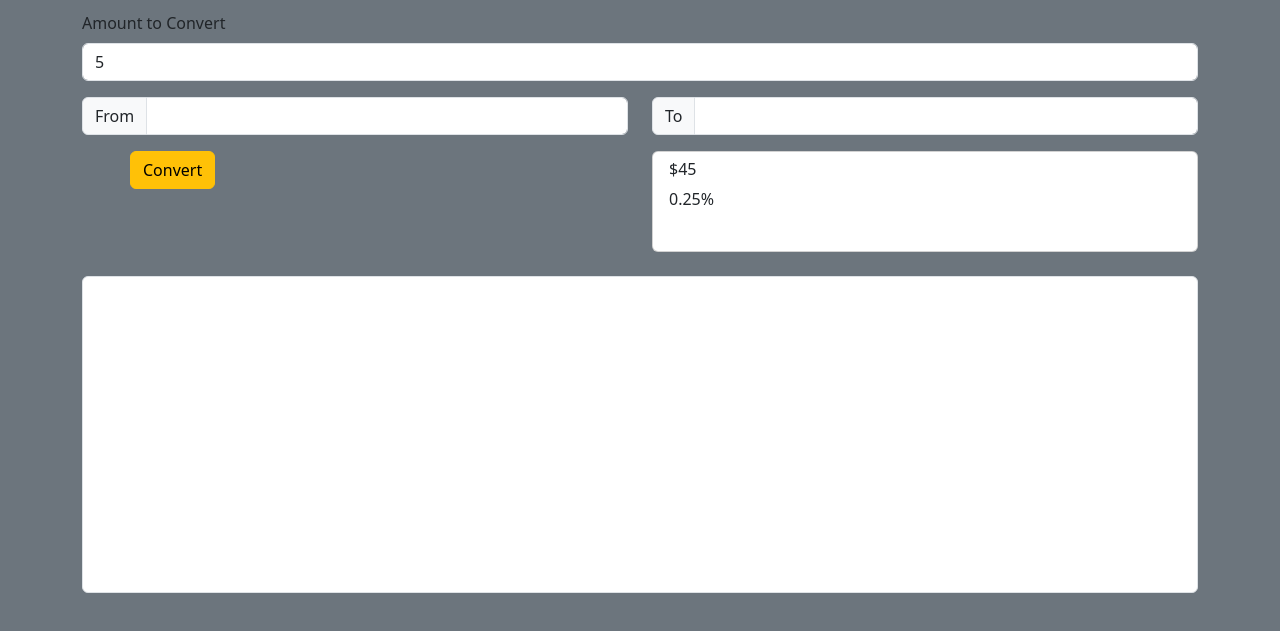
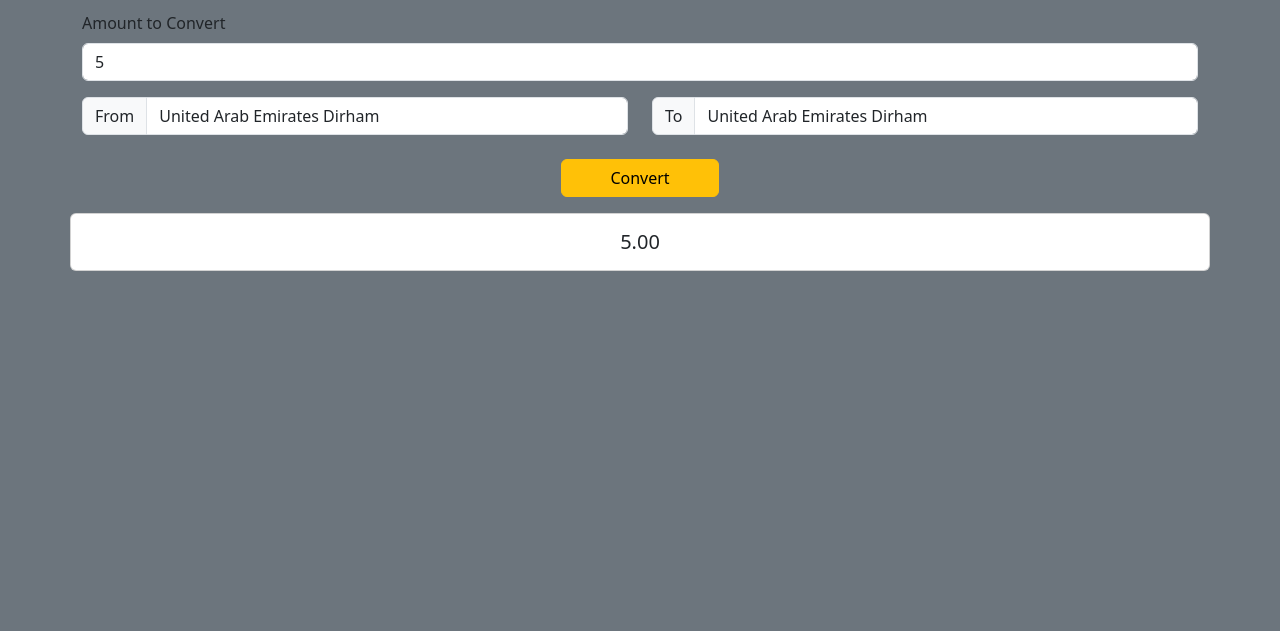
Before and after one commit to Ridwanade0/currency-converter, a plain HTML site: page index.html in a window 1280 px wide. Both pictures are taken after typing "5" into the empty fields and a click on the button "Convert". Shown: the part 71-702 px from the top of the page. Drawn offline with nearby package versions, Linux system fonts and the light colour scheme; no server answers.

Commit message:
completed
completed all conversion and calculations logic acheived

```diff
--- a/index.html
+++ b/index.html
@@ -49,28 +49,25 @@
         </div>
       </div>
       <div class="row">
-        <div class="col">
-          <button class="btn btn-warning ms-5" id="convertCurrencyBTN">
+        <div class="col text-center mb-3 mt-2">
+          <button class="btn btn-warning px-5" id="convertCurrencyBTN">
             Convert
           </button>
         </div>
-        <div class="col">
-          <div class="card p-2 px-3">
-            <h6 class="" id="targetCurrencyAmount">$45</h6>
-            <p id="curencyRate">0.25%</p>
-            <p>
-              <span id="conversionDate"></span>
-              <span id="conversionTime"></span>
-            </p>
-          </div>
+
+      </div>
+      <div class="row">
+        <div class="card p-2 px-3">
+          <h5 class="mt-2 text-center" id="targetCurrencyAmount">Conversion Here...</h6>
         </div>
       </div>
-      <canvas
+      <!-- <canvas
         id="currencyGraphCanvas"
         class="w-100 border mt-4 rounded bg-white"
         height="85px"
       >
-      </canvas>
+      </canvas> -->
+      <!-- in this canvas i wish to create a chart that shows graphical history of currency rates by calling to api history, i planned on drawing the chart using chart.js  -->
     </div>
 
 
--- /dev/null
+++ b/packages/rates.json
@@ -0,0 +1,171 @@
+{
+  "AED": 3.6728,
+  "AFN": 70.60696,
+  "ALL": 95.48072,
+  "AMD": 404.489768,
+  "ANG": 1.802108,
+  "AOA": 828.724,
+  "ARS": 814.372181,
+  "AUD": 1.490624,
+  "AWG": 1.8025,
+  "AZN": 1.7,
+  "BAM": 1.789011,
+  "BBD": 2,
+  "BDT": 109.739029,
+  "BGN": 1.78654,
+  "BHD": 0.37691,
+  "BIF": 2849.673928,
+  "BMD": 1,
+  "BND": 1.331211,
+  "BOB": 6.909831,
+  "BRL": 4.9072,
+  "BSD": 1,
+  "BTC": 0.000021904646,
+  "BTN": 83.188715,
+  "BWP": 13.539818,
+  "BYN": 3.271231,
+  "BZD": 2.015633,
+  "CAD": 1.33709,
+  "CDF": 2729.821834,
+  "CHF": 0.852153,
+  "CLF": 0.033275,
+  "CLP": 918.15,
+  "CNH": 7.182815,
+  "CNY": 7.1078,
+  "COP": 3876.507198,
+  "CRC": 519.56831,
+  "CUC": 1,
+  "CUP": 25.75,
+  "CVE": 100.861664,
+  "CZK": 22.4556,
+  "DJF": 178.045324,
+  "DKK": 6.811964,
+  "DOP": 58.597801,
+  "DZD": 134.252664,
+  "EGP": 30.8968,
+  "ERN": 15,
+  "ETB": 56.522181,
+  "EUR": 0.913489,
+  "FJD": 2.2392,
+  "FKP": 0.785817,
+  "GBP": 0.785817,
+  "GEL": 2.685,
+  "GGP": 0.785817,
+  "GHS": 11.91429,
+  "GIP": 0.785817,
+  "GMD": 67.275,
+  "GNF": 8597.485569,
+  "GTQ": 7.821776,
+  "GYD": 209.197609,
+  "HKD": 7.821,
+  "HNL": 24.661206,
+  "HRK": 6.882441,
+  "HTG": 131.703294,
+  "HUF": 345.567066,
+  "IDR": 15570.130826,
+  "ILS": 3.76747,
+  "IMP": 0.785817,
+  "INR": 83.02755,
+  "IQD": 1309.883291,
+  "IRR": 42037.5,
+  "ISK": 137.3,
+  "JEP": 0.785817,
+  "JMD": 154.425264,
+  "JOD": 0.7095,
+  "JPY": 144.92,
+  "KES": 158.75,
+  "KGS": 89.2813,
+  "KHR": 4097.067282,
+  "KMF": 449.500188,
+  "KPW": 900,
+  "KRW": 1318.051733,
+  "KWD": 0.307415,
+  "KYD": 0.83331,
+  "KZT": 454.66206,
+  "LAK": 20608.508713,
+  "LBP": 15028.784574,
+  "LKR": 322.59436,
+  "LRD": 188.825003,
+  "LSL": 18.711982,
+  "LYD": 4.797819,
+  "MAD": 9.955864,
+  "MDL": 17.749473,
+  "MGA": 4573.653557,
+  "MKD": 56.192964,
+  "MMK": 2099.87246,
+  "MNT": 3450,
+  "MOP": 8.048992,
+  "MRU": 39.357996,
+  "MUR": 44.179999,
+  "MVR": 15.41,
+  "MWK": 1683.283583,
+  "MXN": 16.9688,
+  "MYR": 4.6415,
+  "MZN": 63.875002,
+  "NAD": 18.711982,
+  "NGN": 885.175541,
+  "NIO": 36.598475,
+  "NOK": 10.332965,
+  "NPR": 133.103715,
+  "NZD": 1.601063,
+  "OMR": 0.384942,
+  "PAB": 1,
+  "PEN": 3.697117,
+  "PGK": 3.733872,
+  "PHP": 56.210835,
+  "PKR": 281.310746,
+  "PLN": 3.965548,
+  "PYG": 7268.568754,
+  "QAR": 3.645711,
+  "RON": 4.5418,
+  "RSD": 107.095109,
+  "RUB": 89.365505,
+  "RWF": 1264.435429,
+  "SAR": 3.750157,
+  "SBD": 8.453689,
+  "SCR": 13.241252,
+  "SDG": 601,
+  "SEK": 10.236815,
+  "SGD": 1.331355,
+  "SHP": 0.785817,
+  "SLL": 20969.5,
+  "SOS": 571.434556,
+  "SRD": 36.836,
+  "SSP": 130.26,
+  "STD": 22281.8,
+  "STN": 22.410962,
+  "SVC": 8.749302,
+  "SYP": 2512.53,
+  "SZL": 18.708294,
+  "THB": 34.97,
+  "TJS": 10.954237,
+  "TMT": 3.51,
+  "TND": 3.094,
+  "TOP": 2.348168,
+  "TRY": 29.971725,
+  "TTD": 6.787227,
+  "TWD": 31.131501,
+  "TZS": 2510,
+  "UAH": 38.153347,
+  "UGX": 3799.766874,
+  "USD": 1,
+  "UYU": 39.353278,
+  "UZS": 12388.846306,
+  "VES": 35.893617,
+  "VND": 24410,
+  "VUV": 118.722,
+  "WST": 2.8,
+  "XAF": 599.20954,
+  "XAG": 0.04337501,
+  "XAU": 0.00049123,
+  "XCD": 2.70255,
+  "XDR": 0.749254,
+  "XOF": 599.20954,
+  "XPD": 0.00100548,
+  "XPF": 109.00824,
+  "XPT": 0.00106769,
+  "YER": 250.350066,
+  "ZAR": 18.628187,
+  "ZMW": 25.974084,
+  "ZWL": 322
+}
--- a/scripts/scripts.js
+++ b/scripts/scripts.js
@@ -1,7 +1,8 @@
 const baseCurrency = document.getElementById("baseCurrency");
 const targetCurrency = document.getElementById("targetCurrency");
-
-function update_dropdownlist() {
+const convertBTN = document.getElementById("convertCurrencyBTN");
+const targetCurrencyAmountValue = document.getElementById("targetCurrencyAmount");
+function currencySelector() {
   fetch("../packages/currencySymbols.json")
     .then((response) => response.json())
     .then((currencySymbols) => {
@@ -25,31 +26,28 @@ function update_dropdownlist() {
     });
 }
 
-function apiCall() {
-  const appId = "b010664484b3488e8998f0fac8169401";
+function currencyRates() {
+  fetch("../packages/rates.json")
+    .then((response) => response.json())
+    .then((currencyExchangeRate) => {
+      // conversion logic
+      const amountToConvert = parseFloat(
+        document.getElementById("baseCurrencyAmount").value
+      );
 
-  $.get(
-    "https://openexchangerates.org/api/latest.json",
-    { app_id: appId },
-    function (data) {
-      currencyKeys = Object.keys(data.rates);
-      currencyValues = Object.values(data.rates);
-      console.log(currencyKeys.length);
-      // console.log(currencyValues);
-    }
-  );
+      let baseExchangeRate = currencyExchangeRate[baseCurrency.value];
+      let targetExchangeRate = currencyExchangeRate[targetCurrency.value];
+
+      const amountInUSD = amountToConvert / baseExchangeRate;
+      const targetCurrencyAmount = amountInUSD * targetExchangeRate;
+
+      targetCurrencyAmountValue.innerHTML = `${targetCurrencyAmount.toFixed(2)} `
+
+    });
 }
 
-function register_function() {
-  apiCall();
-  console.log("appi call successfull... ");
-  console.log(currencyKeys);
-
-  // call drow down list update
-  update_dropdownlist();
-  console.log("update complete");
-
-  computer;
-}
-
-document.addEventListener("DOMContentLoaded", register_function);
+let scriptLoad = () => {
+  currencySelector();
+};
+convertBTN.addEventListener("click", currencyRates);
+document.addEventListener("DOMContentLoaded", scriptLoad);
```
Also changed, not shown: scripts/packagefilesupdate.js (added, +24 -0 lines).
